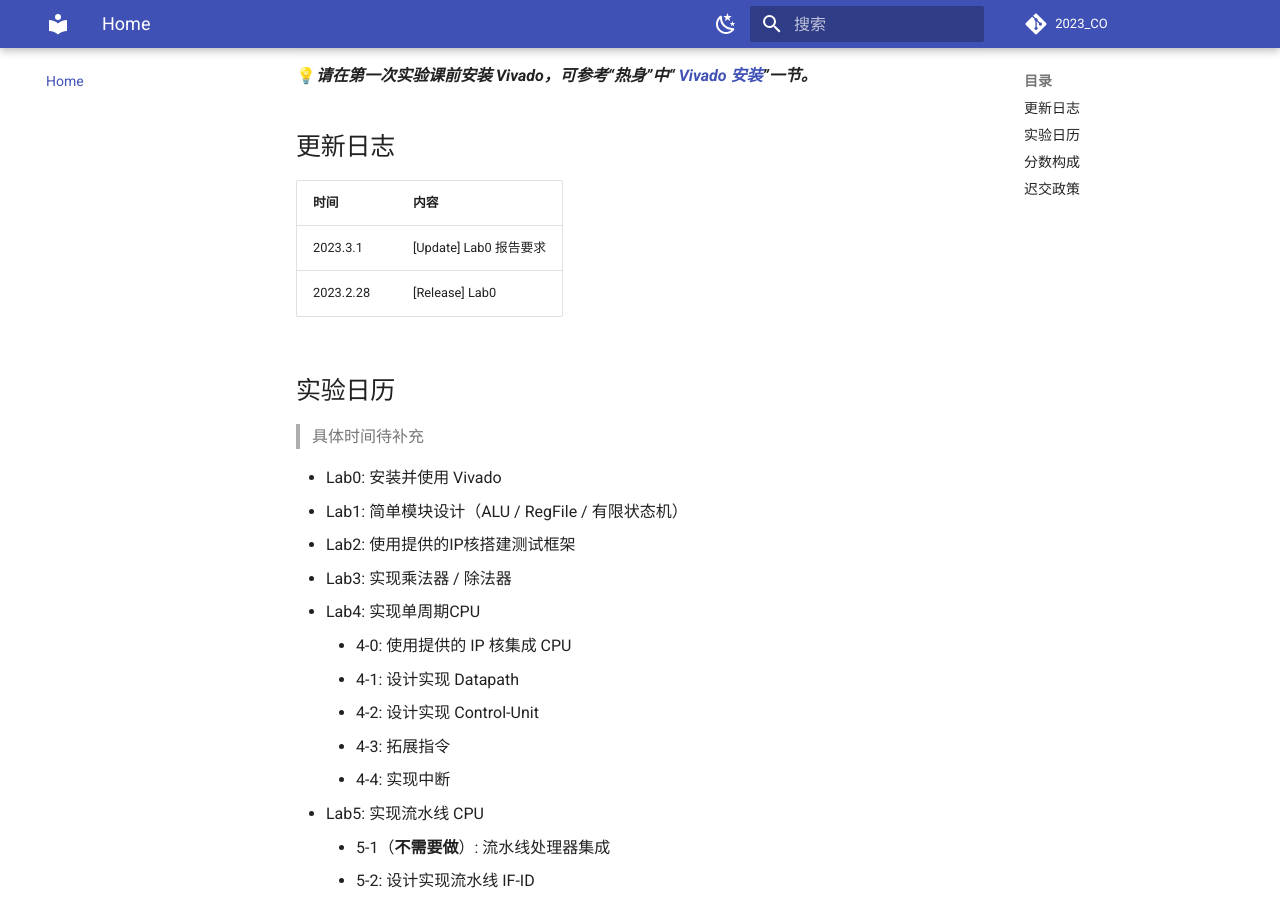
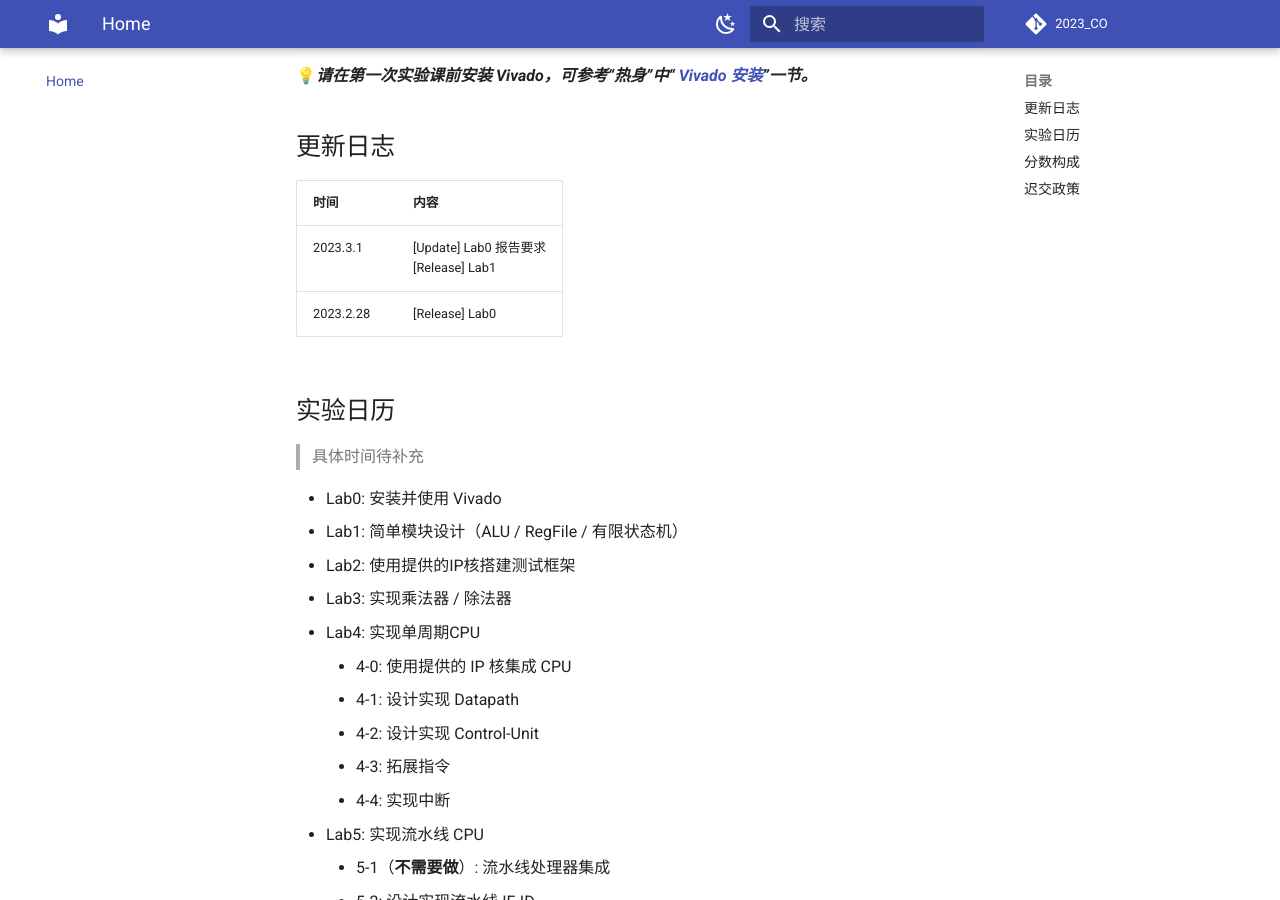
Before and after one commit to Guahao31/2023_CO, an MkDocs documentation site: the page built from docs/index.md, in a window 1280 px wide and 900 px high, scrolled down 380 px. Built offline with MkDocs 1.6.1 and Material for MkDocs 9.7.7, drawn with Linux system fonts in a browser that asks for light colours; comment, search, counter and statistics services are not loaded.

Commit message:
release: Lab1

```diff
--- a/docs/index.md
+++ b/docs/index.md
@@ -13,7 +13,7 @@
 ## 更新日志
 | 时间 | 内容 |
 | --- | :------------------------------------ |
-| 2023.3.1 | [Update] Lab0 报告要求 |
+| 2023.3.1 | [Update] Lab0 报告要求 <br> [Release] Lab1 |
 | 2023.2.28 | [Release] Lab0 |
 
 
```
Also changed, not shown: docs/Lab1/Lab1.md (+0 -2 lines).
